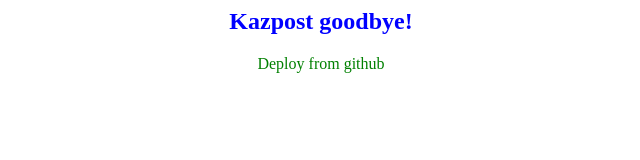
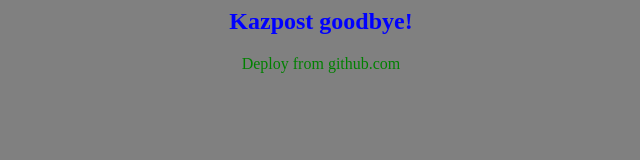
Before and after one commit to achina86/app-for-jenkins, a plain HTML site: page index.html in a window 1280 px wide. Shown: the whole page, without its empty margins (319-959 px from the left). Drawn offline with Linux system fonts and the light colour scheme.

Commit message:
2st Version. changed background color to gray

```diff
--- a/index.html
+++ b/index.html
@@ -1,8 +1,8 @@
 <html>
-<body bgcolor=white>
+<body bgcolor=gray>
 <center>
 <h2><font color=blue>Kazpost goodbye!</font></h2>
-<font color=green>Deploy from github</font>
+<font color=green>Deploy from github.com</font>
 </center>
 </body>
 </html>
```
